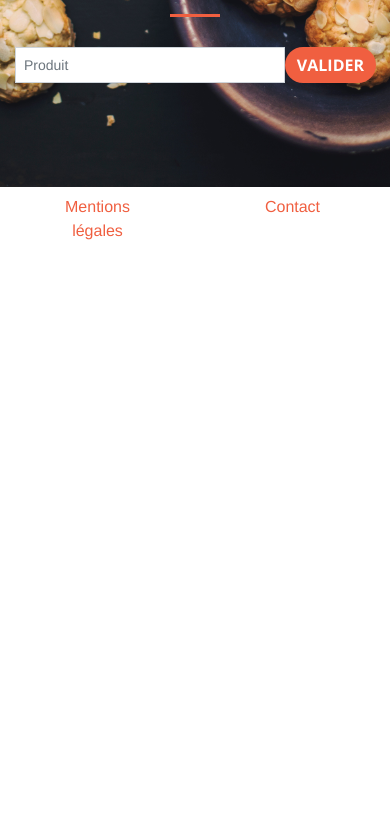
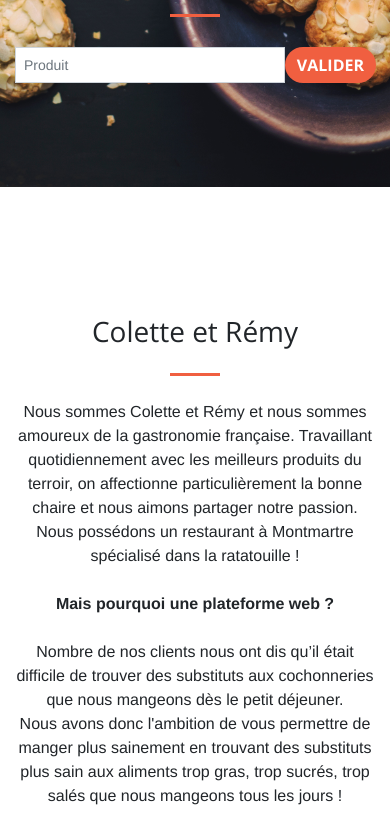
Before and after one commit to mrflofinou/Pur_beurre, a Django app: template substitute/templates/substitute/index.html in a window 390 px wide. Shown: the part 414-1237 px from the top of the page. Before the commit the page ends 654 px from the top, so only its background shows below. Run offline with Django 3.2, Linux system fonts and the light colour scheme; the template is opened without the code that fills it, so the values that code supplies are empty; some libraries are stand-ins or nearby versions; some web fonts are replaced; grey boxes are pictures that could not be loaded.

Commit message:
Add block content

```diff
--- a/substitute/templates/substitute/index.html
+++ b/substitute/templates/substitute/index.html
@@ -1,6 +1,9 @@
 {% extends 'substitute/base.html' %}
 
+{% load static %}
+
 {% block header %}
+
 <header class="masthead text-center text-white d-flex">
     <div class="container my-auto">
       <div class="row">
@@ -29,4 +32,85 @@
       </div>
     </div>
 </header>
+
 {% endblock %}
+
+{% block content %}
+
+<section id="services">
+  <div class="container">
+    <div class="row">
+      <div class="col-lg-12 text-center">
+        <h3 class="section-heading">Colette et Rémy</h3>
+        <hr class="my-4">
+      </div>
+    </div>
+  </div>
+  <div class="container">
+    <div class="row">
+      <div class="col-lg-12 text-center">
+        <p class="section-heading">
+          Nous sommes Colette et Rémy et nous sommes amoureux de la gastronomie française.
+          Travaillant quotidiennement avec les meilleurs produits du terroir, on affectionne
+          particulièrement la bonne chaire et nous aimons partager notre passion. Nous possédons
+          un restaurant à Montmartre spécialisé dans la ratatouille !
+          <br><br>
+          <span style="font-weight:bold">Mais pourquoi une plateforme web ?</span>
+          <br><br>
+          Nombre de nos clients nous ont dis qu’il était difficile de trouver des
+          substituts aux cochonneries que nous mangeons dès le petit déjeuner.
+          <br>
+          Nous avons donc l'ambition de vous permettre de manger plus sainement en
+          trouvant des substituts plus sain aux aliments trop gras, trop sucrés,
+          trop salés que nous mangeons tous les jours !
+        </p>
+      </div>
+    </div>
+  </div>
+  <div class="container">
+    <div class="row">
+      <div class="col-lg-6 col-md-12 text-center">
+        <div class="service-box mt-5 mx-auto">
+          <img src="{% static 'substitute/img/colette.png' %}" alt="colette">
+          <h4 class="mb-3">Colette</h4>
+        </div>
+      </div>
+      <div class="col-lg-6 col-md-12 text-center">
+        <div class="service-box mt-5 mx-auto">
+          <img src="{% static 'substitute/img/remy.jpg' %}" alt="remy">
+          <h4 class="mb-3">Rémy</h4>
+        </div>
+      </div>
+    </div>
+  </div>
+</section>
+
+<section class="bg-primary" id="contact">
+  <div class="container">
+    <div class="row">
+      <div class="col-lg-8 mx-auto text-center text-white">
+        <h2 class="section-heading">Contactez-nous !</h2>
+        <hr class="my-4" style="border-color:white">
+        <p class="mb-5">
+          Vous avez une question ou une idée pour améliorer ce projet ?
+          <br>
+          N'hésitez pas à nous contacter !
+        </p>
+      </div>
+    </div>
+    <div class="row">
+      <div class="col-lg-4 ml-auto text-center text-white">
+        <i class="fa fa-phone fa-3x mb-3 sr-contact"></i>
+        <p>00 00 00 00 00</p>
+      </div>
+      <div class="col-lg-4 mr-auto text-center text-white">
+        <i class="fa fa-envelope fa-3x mb-3 sr-contact"></i>
+        <p>
+          <a href="#" style="color:white">mail@mail.com</a>
+        </p>
+      </div>
+    </div>
+  </div>
+</section>
+
+{% endblock %}
```
